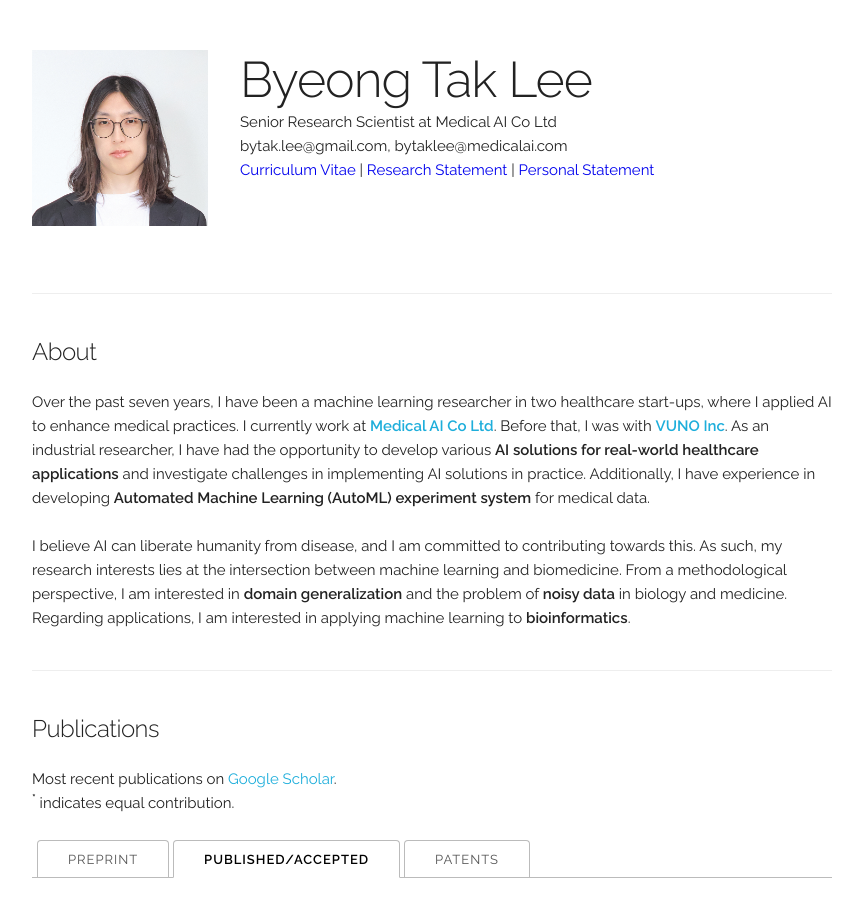
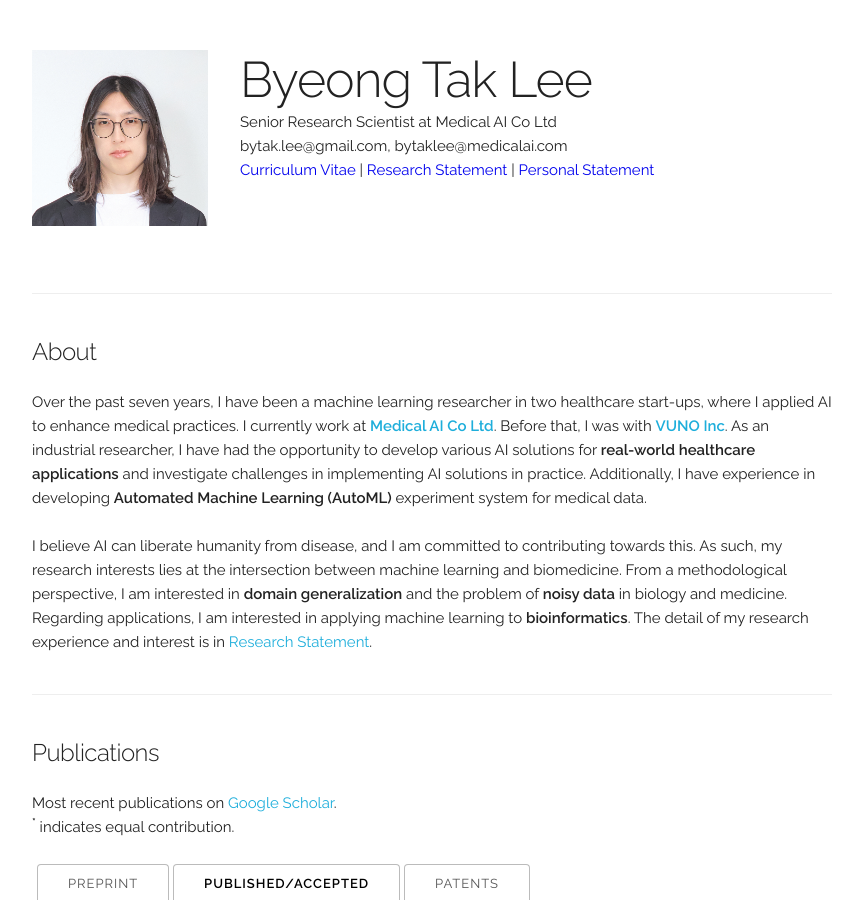
Before and after one commit to byeongtak/byeongtak.github.io, a Jekyll site: the page built from index.html, in a window 1280 px wide and 900 px high. Shown: the whole window, without its empty margins (208-1070 px from the left). Built offline with Jekyll 4.4.1, drawn with Linux system fonts in a browser that asks for light colours.

Commit message:
Update index.html

```diff
--- a/index.html
+++ b/index.html
@@ -17,14 +17,15 @@ layout: default
 	Over the past seven years, I have been a machine learning researcher in two healthcare start-ups, where I applied AI to enhance medical practices.
 	I currently work at <b><a href="https://www.medicalai.com/en" style="text-decoration: none;">Medical AI Co Ltd</a></b>.
 	Before that, I was with <b><a href="https://www.vuno.co/en/" style="text-decoration: none;">VUNO Inc</a></b>.
-	As an industrial researcher, I have had the opportunity to develop various <b>AI solutions for real-world healthcare applications</b> and investigate challenges in implementing AI solutions in practice.
-	Additionally, I have experience in developing <b>Automated Machine Learning (AutoML) experiment system</b> for medical data.
+	As an industrial researcher, I have had the opportunity to develop various AI solutions for <b>real-world healthcare applications</b> and investigate challenges in implementing AI solutions in practice.
+	Additionally, I have experience in developing <b>Automated Machine Learning (AutoML)</b> experiment system for medical data.
   <br>
   <br>
 	I believe AI can liberate humanity from disease, and I am committed to contributing towards this.
 	As such, my research interests lies at the intersection between machine learning and biomedicine.
 	From a methodological perspective, I am interested in <b>domain generalization</b> and the problem of <b>noisy data</b> in biology and medicine.
 	Regarding applications, I am interested in applying machine learning to <b>bioinformatics</b>.
+	The detail of my research experience and interest is in <a href="{{ site.data.main_info.research_statement }}" style="text-decoration: none;" target="_blank">Research Statement</a>.
 </div>
 
 <!-- ========== Education ========== -->
```
